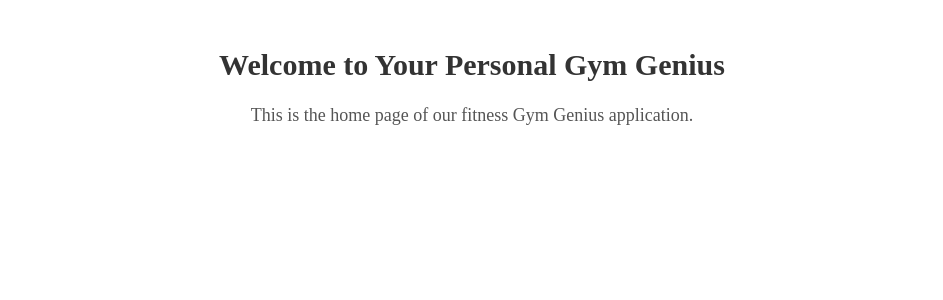
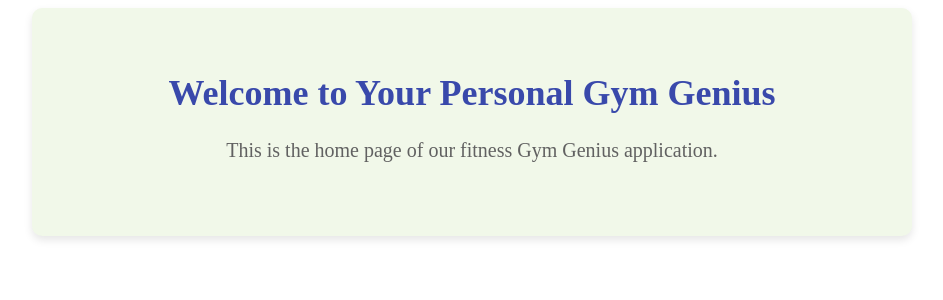
Before and after one commit to Pwhitlock131/Gym-Genius, a React (Vite) app in the folder client/: page / in a window 1280 px wide. Shown: the top 300 px of the page, without its empty margins (168-1111 px from the left). Built offline with nearby package versions, Linux system fonts and the light colour scheme.

Commit message:
colored some css

```diff
--- a/client/src/pages/Home.css
+++ b/client/src/pages/Home.css
@@ -3,20 +3,30 @@
 .home-container {
     max-width: 800px;
     margin: 0 auto;
-    padding: 20px;
+    padding: 40px;
     text-align: center;
+    background-color: #f1f8e9; /* Light green background */
+    border-radius: 10px;
+    box-shadow: 0 4px 8px rgba(0, 0, 0, 0.1);
   }
 
   .home-title {
-    font-size: 30px;
+    font-size: 36px;
     margin-bottom: 20px;
-    color: #333; /* Change the color as needed */
+    color: #3949ab; /* Indigo color */
   }
 
   .home-description {
-    font-size: 18px;
-    line-height: 1.5;
-    color: #555;
+    font-size: 20px;
+    line-height: 1.6;
+    color: #616161; /* Gray color */
+    margin-bottom: 30px;
+  }
+
+  .awesome-feature {
+    font-size: 24px;
+    font-weight: bold;
+    color: #e91e63; /* Pink color */
   }
 
   /* Add more styles as necessary */
```
